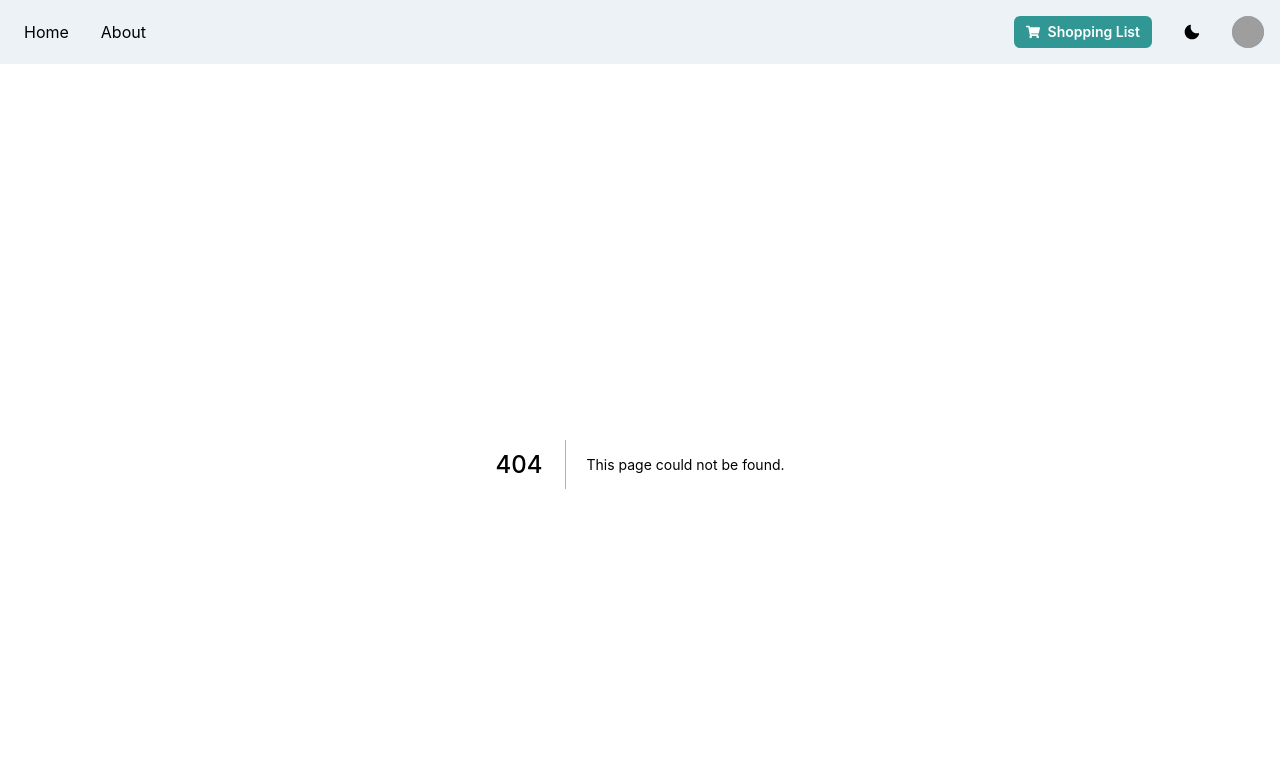
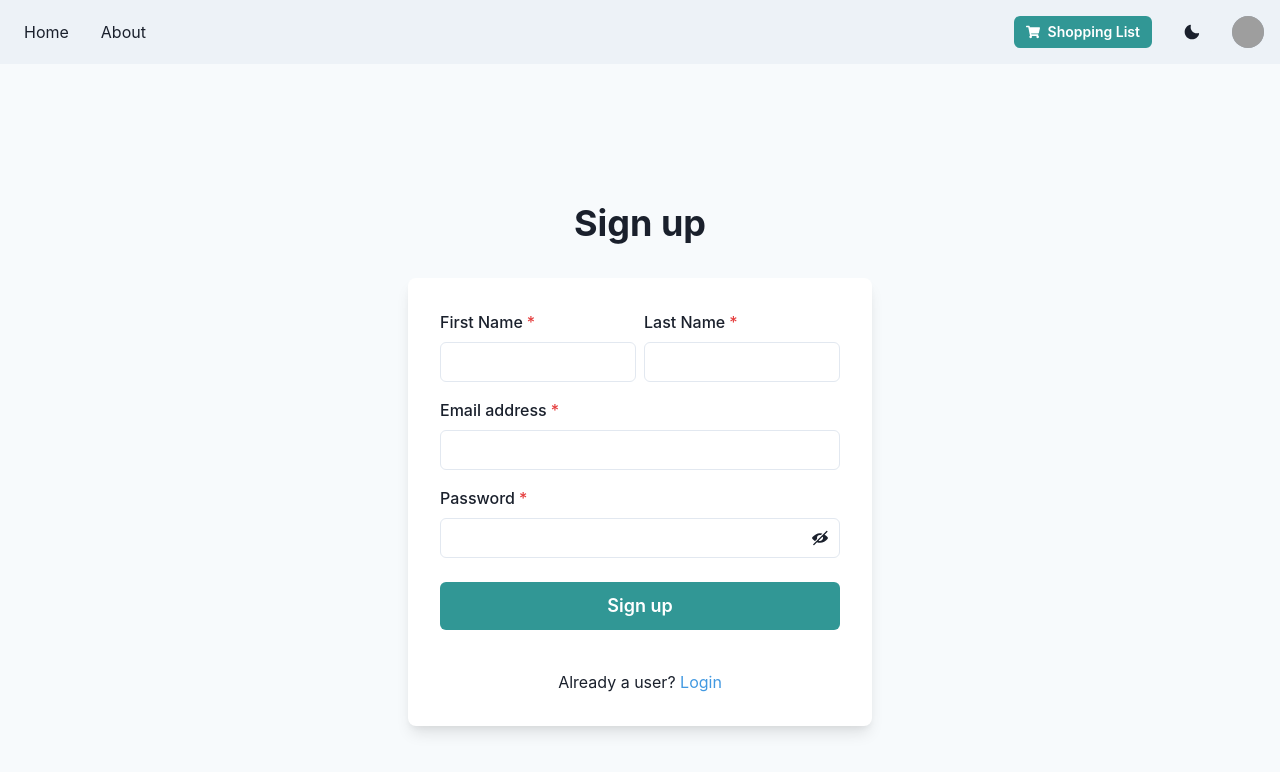
Before and after one commit to jonatso/recipe-club, a Next.js app in the folder client/: page /signup in a window 1280 px wide. Before the commit this address had no page. Shown: the top 772 px of the page. Built offline with nearby package versions, Linux system fonts and the light colour scheme; grey boxes are pictures that could not be loaded.

Commit message:
Added sign-up page to website
Co-authored-by: Daniel King <danieki@ntnu.no>

```diff
--- a/client/components/navbar/index.js
+++ b/client/components/navbar/index.js
@@ -24,7 +24,7 @@
 import { FaShoppingCart } from 'react-icons/fa';
 
 const Pages = [{name: "Home", link: "/"}, {name: "About", link: "/about"}];
-const loginPages = [{name: "View profile", link: "/profile"}, {name: "Login", link: "/login"}];
+const loginPages = [{name: "View profile", link: "/profile"}, {name: "Log in", link: "/login"}, {name: "Sign up", link: "/signup"}];
 
 const NavLink = ({ children}) => (
   <Link
@@ -112,6 +112,9 @@
                 <NextLink href="/login">
                 <MenuItem>Login</MenuItem>
                 </NextLink>
+                <NextLink href="/signup">
+                <MenuItem>Sign up</MenuItem>
+                </NextLink>
                 <MenuDivider />
                 <MenuItem>Sign Out</MenuItem>
               </MenuList>
--- /dev/null
+++ b/client/pages/signup/index.js
@@ -0,0 +1,94 @@
+import {
+    Flex,
+    Box,
+    FormControl,
+    FormLabel,
+    Input,
+    InputGroup,
+    HStack,
+    InputRightElement,
+    Stack,
+    Button,
+    Heading,
+    Text,
+    useColorModeValue,
+    Link,
+  } from '@chakra-ui/react';
+  import { useState } from 'react';
+  import { ViewIcon, ViewOffIcon } from '@chakra-ui/icons';
+
+  export default function SignupCard() {
+    const [showPassword, setShowPassword] = useState(false);
+
+    return (
+      <Flex
+        minH={'100vh'}
+        align={'center'}
+        justify={'center'}
+        bg={useColorModeValue('gray.50', 'gray.800')}>
+        <Stack spacing={8} mx={'auto'} maxW={'lg'} py={12} px={6}>
+          <Stack align={'center'}>
+            <Heading fontSize={'4xl'} textAlign={'center'}>
+              Sign up
+            </Heading>
+          </Stack>
+          <Box
+            rounded={'lg'}
+            bg={useColorModeValue('white', 'gray.700')}
+            boxShadow={'lg'}
+            p={8}>
+            <Stack spacing={4}>
+              <HStack>
+                <Box>
+                  <FormControl id="firstName" isRequired>
+                    <FormLabel>First Name</FormLabel>
+                    <Input type="text" />
+                  </FormControl>
+                </Box>
+                <Box>
+                  <FormControl id="lastName" isRequired>
+                    <FormLabel>Last Name</FormLabel>
+                    <Input type="text" />
+                  </FormControl>
+                </Box>
+              </HStack>
+              <FormControl id="email" isRequired>
+                <FormLabel>Email address</FormLabel>
+                <Input type="email" />
+              </FormControl>
+              <FormControl id="password" isRequired>
+                <FormLabel>Password</FormLabel>
+                <InputGroup>
+                  <Input type={showPassword ? 'text' : 'password'} />
+                  <InputRightElement h={'full'}>
+                    <Button
+                      variant={'ghost'}
+                      onClick={() =>
+                        setShowPassword((showPassword) => !showPassword)
+                      }>
+                      {showPassword ? <ViewIcon /> : <ViewOffIcon />}
+                    </Button>
+                  </InputRightElement>
+                </InputGroup>
+              </FormControl>
+              <Stack spacing={10} pt={2}>
+                <Button
+                  loadingText="Submitting"
+                  size="lg"
+                  colorScheme={'teal'}
+                  color={'white'}
+                  >
+                  Sign up
+                </Button>
+              </Stack>
+              <Stack pt={6}>
+                <Text align={'center'}>
+                  Already a user? <Link color={'blue.400'}>Login</Link>
+                </Text>
+              </Stack>
+            </Stack>
+          </Box>
+        </Stack>
+      </Flex>
+    );
+  }
```
